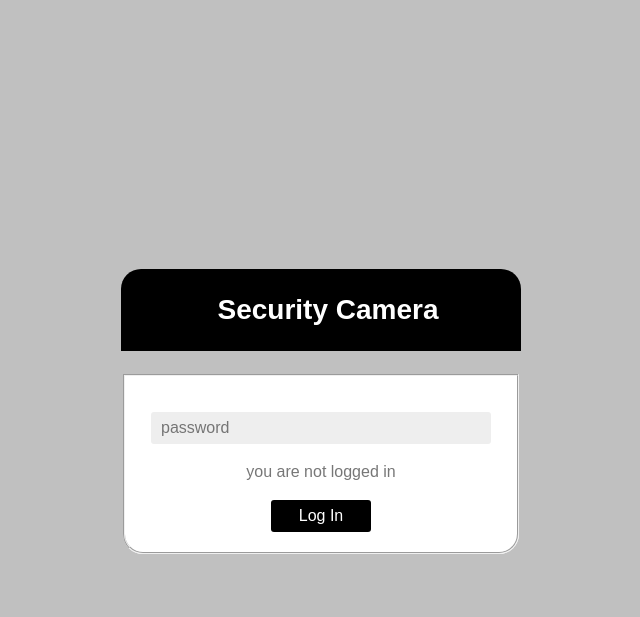
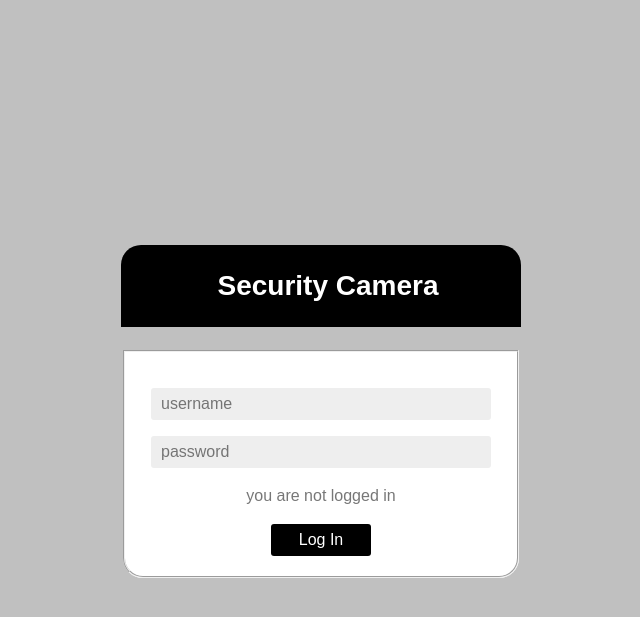
Before and after one commit to barhenkro/SecurityCamera, a Flask app: page /login in a window 1280 px wide. Shown: the top 617 px of the page, without its empty margins (319-959 px from the left). Run offline with Flask 2, Linux system fonts and the light colour scheme; parts of the project's set-up code (start-up, migrations or seed data) failed here and were passed over; some libraries are stand-ins or nearby versions.

Commit message:
added username in the login page

```diff
--- a/static/login.css
+++ b/static/login.css
@@ -91,7 +91,7 @@ input {
 	border-radius: 3px;
 }
 
-#login fieldset input[type="password"] {
+#login fieldset input[type="password"], #login fieldset input[type="text"] {
 	background: #eee;
 	color: #777;
 	padding: 4px 10px;
--- a/templates/login.html
+++ b/templates/login.html
@@ -17,6 +17,7 @@
             <fieldset>
 
 
+                <p><input type="text" id="username" placeholder="username" name="username" autocomplete="off"></p>
                 <p><input type="password" id="password" placeholder="password" name="password"></p>
                 <p id="message"> {{message}} </p>
 
```
